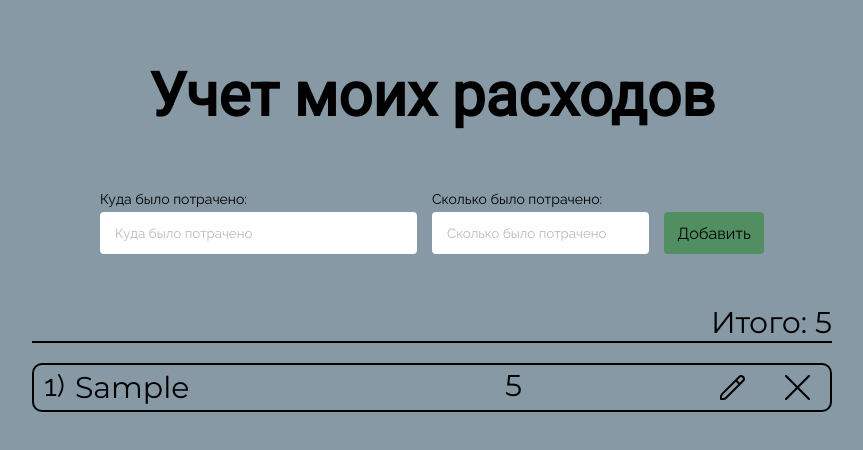
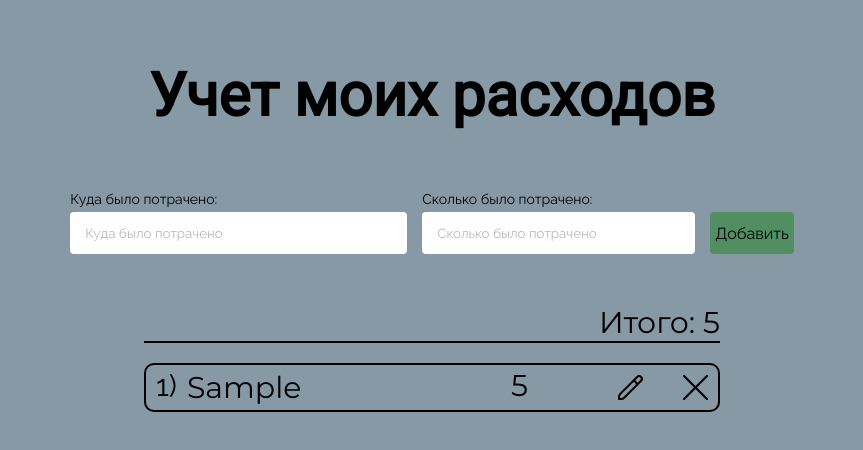
Before and after one commit to Dmitrii98/MyProject, a plain HTML site: page index.html in a window 1280 px wide. Both pictures are taken after typing "Sample", "5" into the empty fields and a click on the button "Добавить". Shown: the whole page, without its empty margins (208-1071 px from the left). Drawn offline with Linux system fonts and the light colour scheme.

Commit message:
Fixed code(3)

```diff
--- a/style.css
+++ b/style.css
@@ -8,7 +8,7 @@
 }
 
 .container {
-  width: 800px;
+  width: 45vw;
   margin: 0 auto;
   text-align: center;
   padding-top: 10px;
@@ -61,11 +61,11 @@ input::placeholder {
 }
 
 .input-first {
-  width: 300px;
+  width: 25vw;
 }
 
 .input-second {
-  width: 200px;
+  width: 20vw;
 }
 
 .input-second::-webkit-outer-spin-button, input::-webkit-inner-spin-button {
@@ -129,7 +129,7 @@ img {
 }
 
 p.whereSpent {
-  width: 400px;
+  width: 40vw;
   padding-left: 10px;
   background: none;
   color: #000;
@@ -141,7 +141,7 @@ p.whereSpent {
 }
 
 .expencese {
-  width: 200px;
+  width: 20vh;
   background: none;
   color: #000;
   font-family: 'Montserrat', sans-serif;
```
